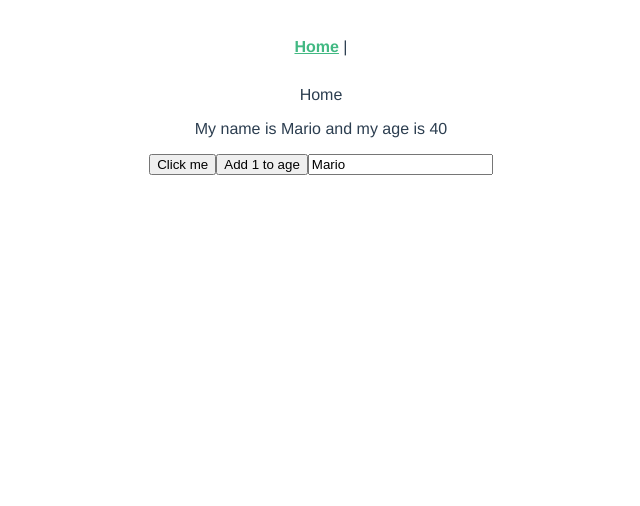
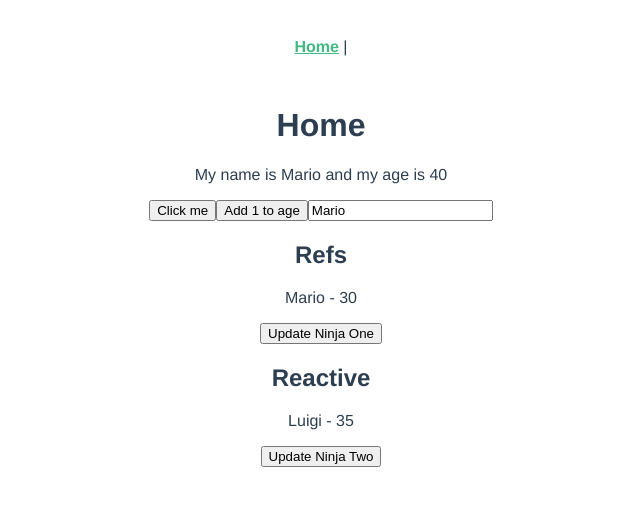
Before and after one commit to yunusskeete-unitedvanning/vue, a Vue app: page / in a window 1280 px wide. Shown: the top 506 px of the page, without its empty margins (319-959 px from the left). Built offline with nearby package versions, Linux system fonts and the light colour scheme.

Commit message:
Dynamic values with refs and reactives

```diff
--- a/src/views/HomeView.vue
+++ b/src/views/HomeView.vue
@@ -1,15 +1,21 @@
 <template>
   <div class="home">
-    Home
+    <h1>Home</h1>
     <p ref="p">My name is {{ name }} and my age is {{ age }}</p>
     <button @click="handleClick">Click me</button>
     <button @click="age++">Add 1 to age</button>
     <input type="text" v-model="name">
+    <h2>Refs</h2>
+    <p>{{ ninjaOne.name }} - {{ ninjaOne.age }}</p>
+    <button @click="updateNinjaOne">Update Ninja One</button>
+    <h2>Reactive</h2>
+    <p>{{ ninjaTwo.name }} - {{ ninjaTwo.age }}</p>
+    <button @click="updateNinjaTwo">Update Ninja Two</button>
   </div>
 </template>
 
 <script>
-import { ref } from 'vue'
+import { ref, reactive } from 'vue'
 export default {
   name: 'HomeView',
   /*
@@ -28,6 +34,8 @@
     // Refs are reactive values
     const name = ref('Mario')
     const age = ref(30)
+    const ninjaOne = ref({ name: 'Mario', age: 30 })
+    const ninjaTwo = reactive({ name: 'Luigi', age: 35 }) // can't use primitive values with reactives. Use refs instead
 
     const handleClick = () => {
       console.log('You clicked me - here is p:', p, 'p.value:', p.value)
@@ -38,7 +46,15 @@
       age.value = 35
     }
 
-    return { name, age, handleClick, p }
+    const updateNinjaOne = () => {
+      ninjaOne.value.age = 40
+    }
+
+    const updateNinjaTwo = () => {
+      ninjaTwo.age = 45
+    }
+
+    return { name, age, handleClick, p, ninjaOne, updateNinjaOne, ninjaTwo, updateNinjaTwo }
   },
   /*
   data() is reactive - if the value changes at any point, this will be reflected in the webpage
```
